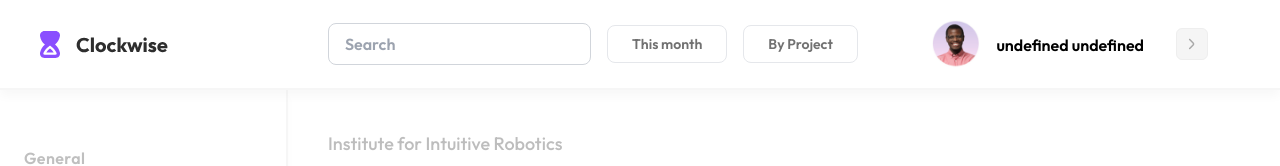
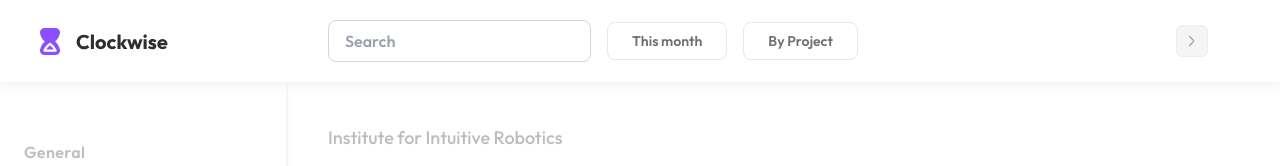
Before and after one commit to intuitive-robots/pse-ss24-timetrack, a React (Create React App) app in the folder frontend/: page / in a window 1280 px wide. Shown: the top 166 px of the page. Built offline with nearby package versions, Linux system fonts and the light colour scheme; no server answers; sample sign-in values are in the browser's storage.

Commit message:
Fix loading profile and outsource user interfaces

```diff
--- a/frontend/src/components/LayoutWrapper.tsx
+++ b/frontend/src/components/LayoutWrapper.tsx
@@ -1,7 +1,6 @@
 import React from 'react';
 import NavigationBar from './navbar/NavigationBar';
 import ProfileBar from './ProfileBar';
-import ProfilePlaceholder from "../assets/images/profile_placeholder.png";
 
 interface LayoutWrapperProps {
   pageContent: React.ReactNode;
@@ -19,11 +18,7 @@ const LayoutWrapper: React.FC<LayoutWrapperProps> = ({ pageContent }: LayoutWrap
     <div className="flex h-screen flex-col min-h-screen select-none">
       {/* Full-width profile bar at the top of the page */}
       <div className="w-full">
-        <ProfileBar
-          name="Nico Maier"
-          role="Hilfswissenschaftler"
-          imageUrl={ProfilePlaceholder}
-        />
+        <ProfileBar/>
       </div>
       <div className="flex flex-row flex-1 overflow-hidden">
         {/* Sidebar navigation bar */}
--- a/frontend/src/components/ProfileBar.tsx
+++ b/frontend/src/components/ProfileBar.tsx
@@ -1,15 +1,10 @@
 import React from "react";
-import Logo from "../assets/images/logo.svg"
-import RightArrow from "../assets/images/arrow_right.svg"
-import {useNavigate} from "react-router-dom";
-import { useAuth } from '../context/AuthContext'
+import Logo from "../assets/images/logo.svg";
+import RightArrow from "../assets/images/arrow_right.svg";
+import { useNavigate } from "react-router-dom";
+import { useAuth } from '../context/AuthContext';
 import UserInfo from "./UserInfo";
-
-interface ProfileBarProps {
-    name: string;
-    role: string;
-    imageUrl: string;
-}
+import ProfilePicture from "../assets/images/profile_placeholder.png"
 
 /**
  * The ProfileBar component renders a user interface at the top of a page, including a logo, search input,
@@ -24,12 +19,11 @@ interface ProfileBarProps {
  * - An arrow button next to the user's information for additional options or navigation.
  *
  * @component
- * @param {ProfileBarProps} props - The props passed to the ProfileBar component.
  * @returns {React.ReactElement} A React Element representing the user profile bar.
  */
-const ProfileBar: React.FC<ProfileBarProps> = ({imageUrl }: ProfileBarProps): React.ReactElement => {
+const ProfileBar: React.FC = (): React.ReactElement => {
   const navigate = useNavigate();
-    const { user, logout } = useAuth();
+  const { role, user, logout } = useAuth();
 
   const handleLogout = async () => {
     try {
@@ -41,32 +35,32 @@ const ProfileBar: React.FC<ProfileBarProps> = ({imageUrl }: ProfileBarProps): Re
   };
 
   return (
-        <div
-            className="bg-white flex items-center py-5 px-10 shadow-profilebar-shadow border-b-2.7 border-border-gray font-semibold">
+    <div className="bg-white flex items-center py-5 px-10 shadow-profilebar-shadow border-b-2.7 border-border-gray font-semibold">
       <div className="flex items-center space-x-4 mr-auto">
-                <img src={Logo} alt="Clockwise"/>
-                <div className="w-32"/>
-                <input type="text" placeholder="Search"
-                       className="input border border-gray-300 py-2 px-4 rounded-lg focus:outline-none focus:ring-2 focus:ring-purple-500"/>
-                <button className="btn border hover:bg-gray-200 text-sm text-light-navGray py-2 px-6 rounded-lg">This
-                    month
-                </button>
-                <button className="btn border hover:bg-gray-200 text-sm text-light-navGray py-2 px-6 rounded-lg">By
-                    Project
-                </button>
+        <img src={Logo} alt="Clockwise" />
+        <div className="w-32" />
+        <input
+          type="text"
+          placeholder="Search"
+          className="input border border-gray-300 py-2 px-4 rounded-lg focus:outline-none focus:ring-2 focus:ring-purple-500"
+        />
+        <button className="btn border hover:bg-gray-200 text-sm text-light-navGray py-2 px-6 rounded-lg">This month</button>
+        <button className="btn border hover:bg-gray-200 text-sm text-light-navGray py-2 px-6 rounded-lg">By Project</button>
       </div>
 
+      {user && (
         <UserInfo
-                name={user?.personalInfo.firstName}
-                lastName={user?.personalInfo.lastName}
-                role={user?.role}
-                profileImageUrl={imageUrl}
+          name={user.personalInfo.firstName}
+          lastName={user.personalInfo.lastName}
+          role={role || "N/A"}
+          profileImageUrl={user.profileImageUrl || ProfilePicture}
         />
+      )}
       <button
         className="p-1.5 mr-8 rounded-md bg-neutral-100 border-[1.4px] border-[#eee] hover:bg-neutral-200"
         onClick={handleLogout}
       >
-                <img src={RightArrow} alt="RightArrow"/>
+        <img src={RightArrow} alt="RightArrow" />
       </button>
     </div>
   );
--- /dev/null
+++ b/frontend/src/interfaces/EmploymentDetails.ts
@@ -0,0 +1,3 @@
+export interface EmploymentDetails {
+  role: string;
+}
```
Also changed, not shown: frontend/src/interfaces/PersonalInfo.ts (added, +7 -0 lines), frontend/src/interfaces/User.ts (added, +11 -0 lines), frontend/src/pages/HomePage.tsx (+1 -21 lines). Lines whose indentation alone changed are shown as unchanged.
